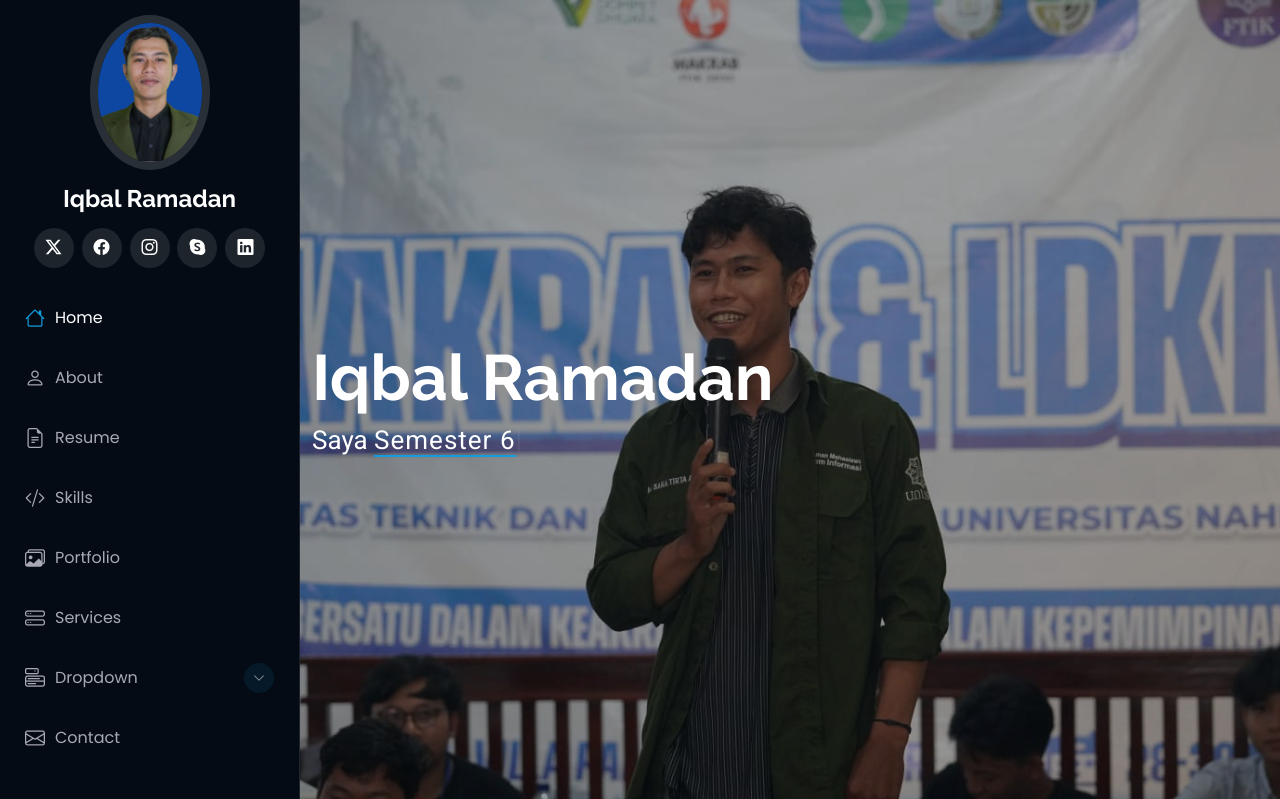
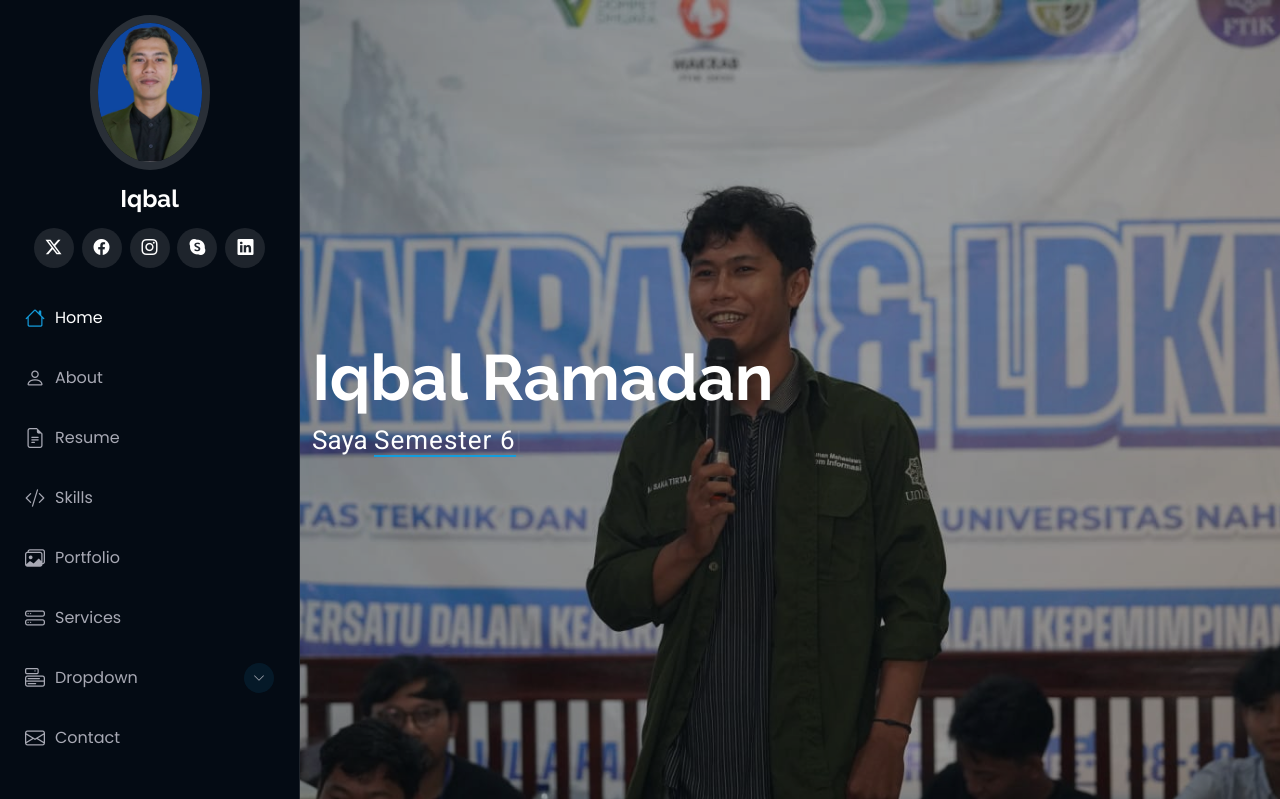
Before and after one commit to iqbalr22/pawf, a CodeIgniter 4 app: the page made by project2/app/Views/v_portfolio.php in a window 1280 px wide. Shown: the top 799 px of the page. Run offline with PHP 8.4 and a stand-in for CodeIgniter, Linux system fonts and the light colour scheme; the template is opened without the code that fills it, so the values that code supplies are empty; some libraries are stand-ins or nearby versions.

Commit message:
layout portfolio

```diff
--- a/project2/app/Views/layouts/header.php
+++ b/project2/app/Views/layouts/header.php
@@ -48,7 +48,7 @@
     <a href="index.html" class="logo d-flex align-items-center justify-content-center">
       <!-- Uncomment the line below if you also wish to use an image logo -->
       <!-- <img src="assets/img/logo.png" alt=""> -->
-      <h1 class="sitename">Iqbal Ramadan</h1>
+      <h1 class="sitename">Iqbal</h1>
     </a>
 
     <div class="social-links text-center">
```
